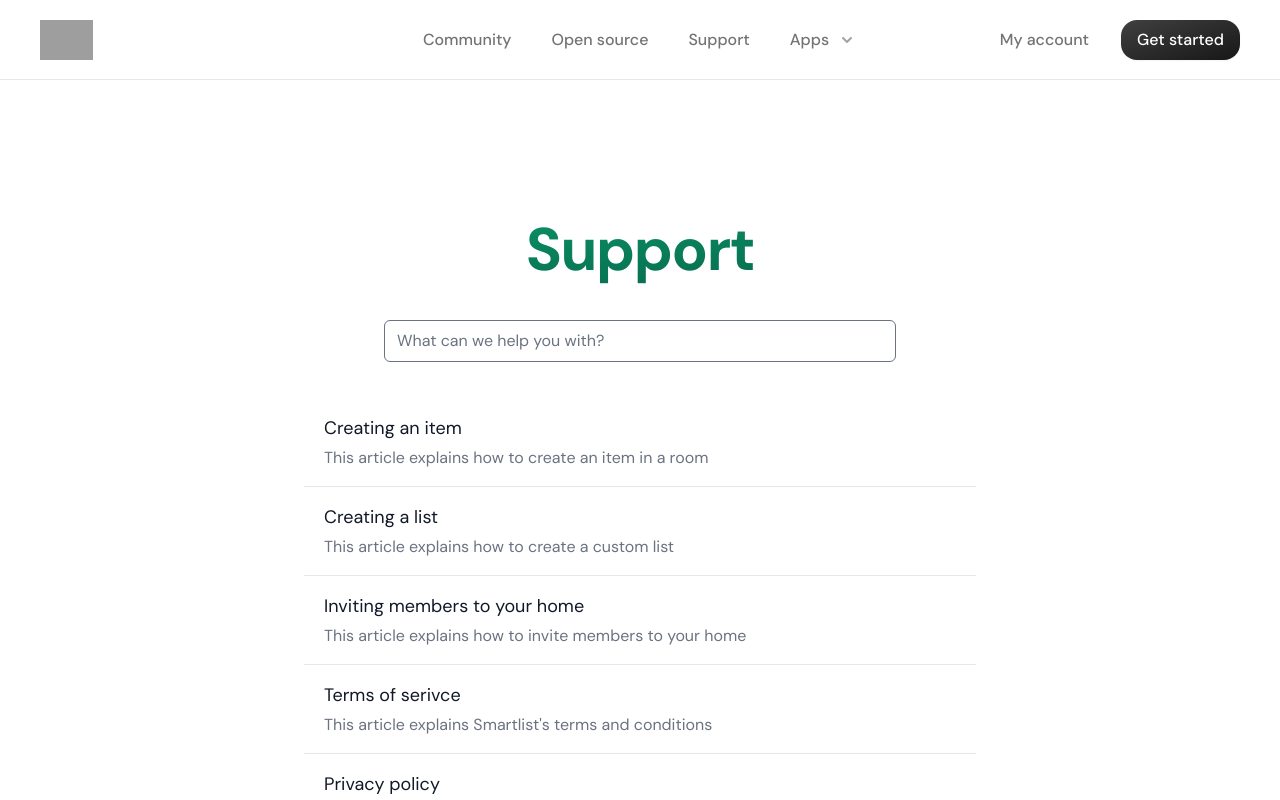
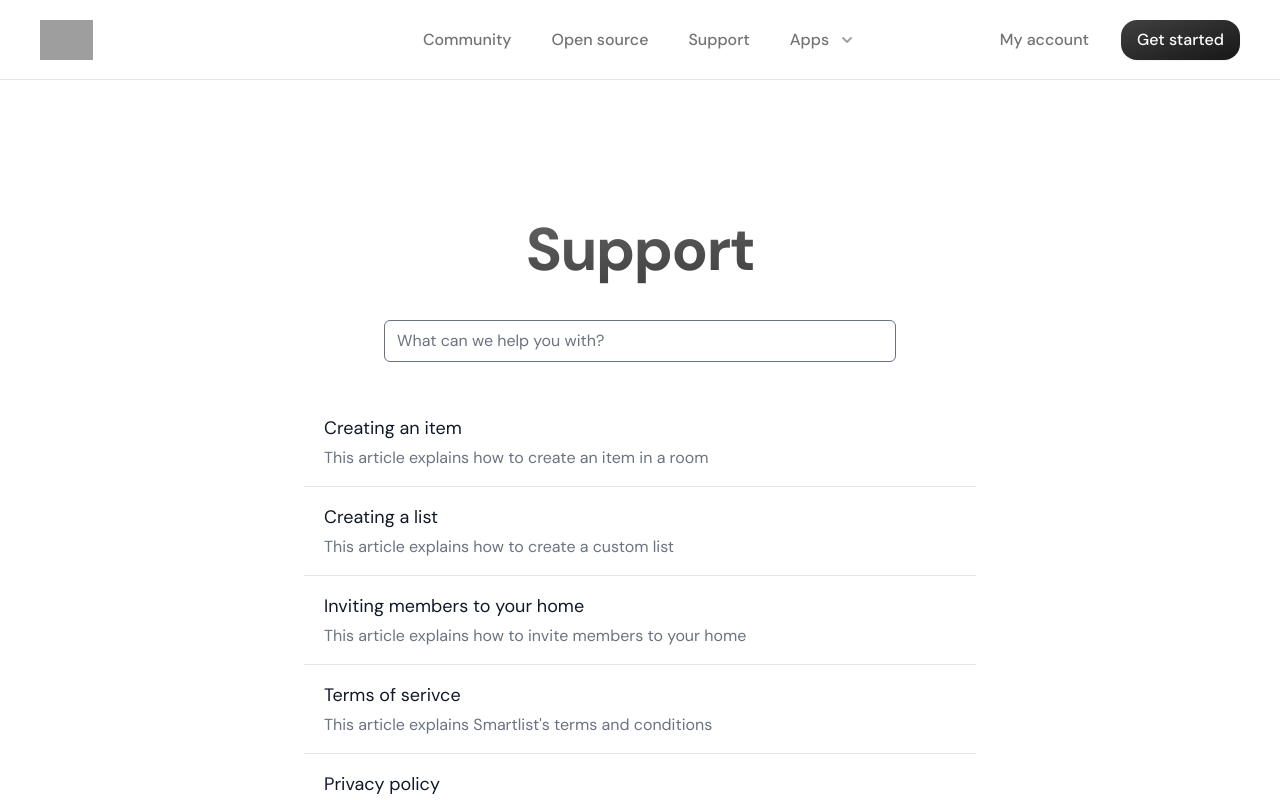
Before and after one commit to Dysperse/Homepage, a Next.js app: page /support in a window 1280 px wide. Shown: the top 800 px of the page. Built offline with nearby package versions, Linux system fonts and the light colour scheme; grey boxes are pictures that could not be loaded.

Commit message:
update [id].tsx and pages/support/index.tsx

```diff
--- a/pages/support/articles/[id].tsx
+++ b/pages/support/articles/[id].tsx
@@ -39,7 +39,7 @@ export default function Home({ title, meta, data }) {
         <Link href="/support">
           <a>&larr;&nbsp; Back to articles</a>
         </Link>
-        <h1 className="mt-6 text-left font text-transparent text-6xl bg-clip-text bg-gradient-to-br from-green-500 to-green-900 font-[900] tracking-tight sm:tracking-tight sm:text-6xl">
+        <h1 className="mt-6 text-left font text-transparent text-6xl bg-clip-text bg-gradient-to-br from-neutral-500 to-neutral-900 tracking-tight sm:tracking-tight sm:text-6xl dm-serif">
           {title}
           <br />
           &nbsp;
@@ -48,7 +48,7 @@ export default function Home({ title, meta, data }) {
       <article
         className="prose lg:prose-lg -mt-7 max-w-[100vw] sm:max-w-3xl"
         dangerouslySetInnerHTML={{ __html: data }}
-       />
+      />
     </div>
   );
 }
--- a/pages/support/index.tsx
+++ b/pages/support/index.tsx
@@ -88,7 +88,7 @@ export default function Home() {
           content="https://i.ibb.co/8D9qnzV/image.png"
         />
       </Head>
-      <h1 className="text-center mt-[100px] md:mt-[200px] font text-transparent text-6xl bg-clip-text bg-gradient-to-br from-green-500 to-green-900 font-[900] tracking-tight sm:tracking-tight sm:text-6xl">
+      <h1 className="text-center mt-[100px] md:mt-[200px] font text-transparent text-6xl bg-clip-text bg-gradient-to-br from-neutral-500 to-neutral-900 font-[900] tracking-tight sm:tracking-tight sm:text-6xl">
         Support
         <br />
         &nbsp;
```
